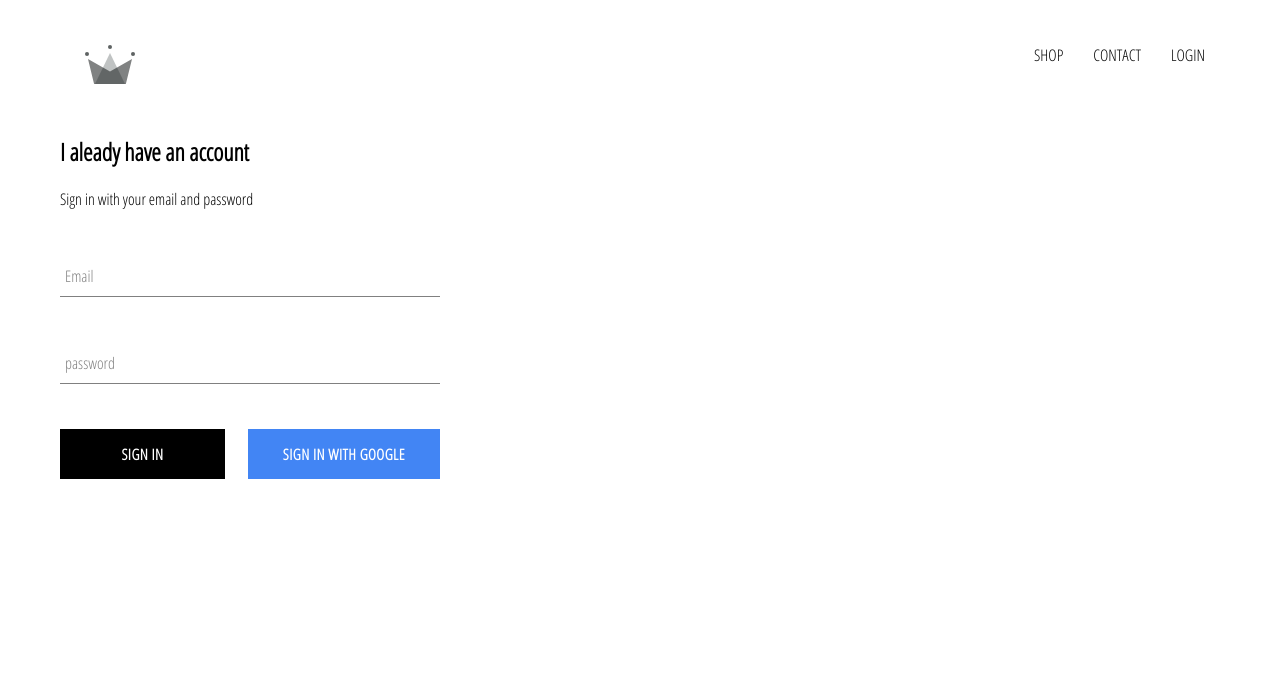
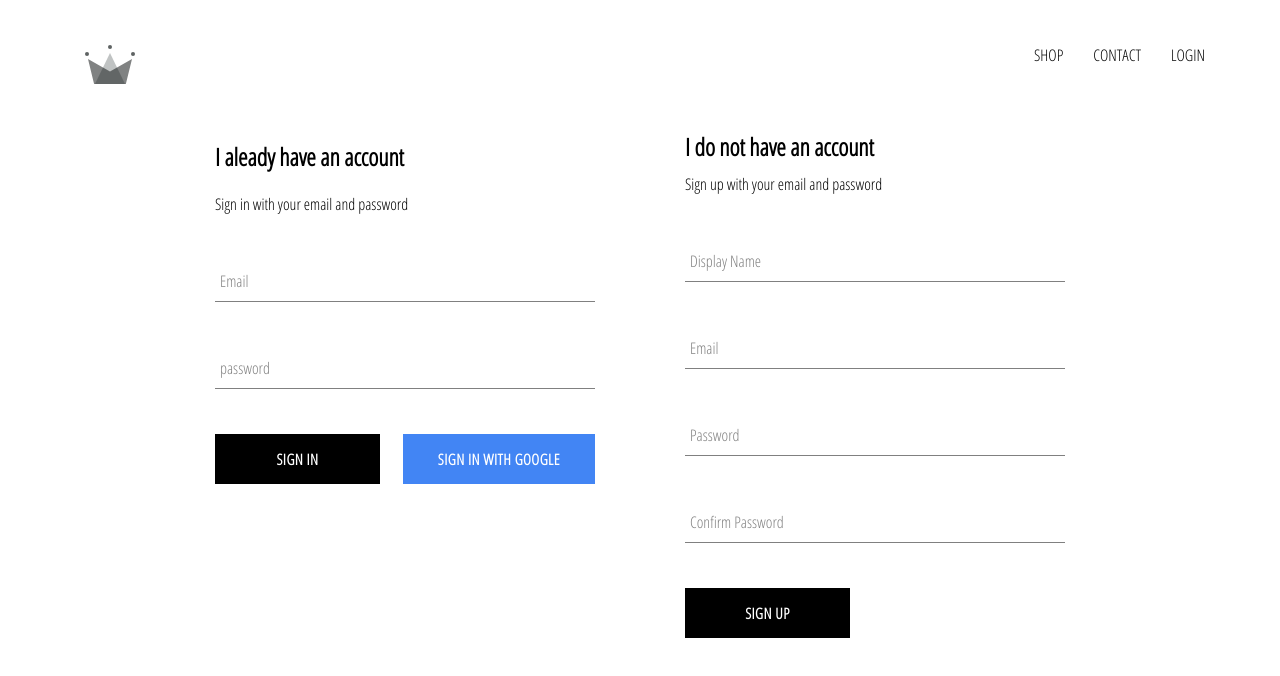
Before and after one commit to imrans110/react-ecommerce, a React (Create React App) app: page /auth in a window 1280 px wide. Shown: the top 676 px of the page. Built offline with nearby package versions, Linux system fonts and the light colour scheme; no server answers.

Commit message:
SignUp with email & password

```diff
--- a/public/index.html
+++ b/public/index.html
@@ -6,8 +6,8 @@
     <meta name="viewport" content="width=device-width, initial-scale=1" />
     <meta name="theme-color" content="#000000" />
     <meta
-      name="description"
-      content="Web site created using create-react-app"
+      name="Ecommerce App"
+      content="An ecommerce app created with react and firebase"
     />
     <link rel="apple-touch-icon" href="%PUBLIC_URL%/logo192.png" />
     <!--
@@ -29,7 +29,7 @@
       work correctly both with client-side routing and a non-root public URL.
       Learn how to configure a non-root public URL by running `npm run build`.
     -->
-    <title>React App</title>
+    <title>React E-Commerce</title>
   </head>
   <body>
     <noscript>You need to enable JavaScript to run this app.</noscript>
--- a/src/App.js
+++ b/src/App.js
@@ -6,7 +6,7 @@
 import ShopPage from "./pages/shop/shop.component";
 import Header from "./components/header/header.component";
 import AuthPage from "./pages/auth/auth.component";
-import { auth } from "./firebase/firebase.utils";
+import { auth, createUserProfileDocument } from "./firebase/firebase.utils";
 
 class App extends React.Component {
   constructor(props) {
@@ -19,9 +19,27 @@
   usubscribedFromAuth = null;
 
   componentDidMount() {
-    this.usubscribedFromAuth = auth.onAuthStateChanged((user) => {
-      this.setState({ currentUser: user });
-      console.log(user);
+    this.usubscribedFromAuth = auth.onAuthStateChanged(async (userAuth) => {
+      // this.setState({ currentUser: user });
+      if (userAuth) {
+        const userRef = await createUserProfileDocument(userAuth);
+
+        userRef.onSnapshot((snapShot) => {
+          this.setState(
+            {
+              currentUser: {
+                id: snapShot.id,
+                ...snapShot.data(),
+              },
+            },
+            () => {
+              console.log(this.state);
+            }
+          );
+        });
+      } else {
+        this.setState({ currentUser: userAuth });
+      }
     });
   }
 
--- /dev/null
+++ b/src/components/sign-up/sign-up.component.jsx
@@ -0,0 +1,101 @@
+import React from "react";
+
+import FormInput from "../form-input/form-input.component";
+import CustomButton from "../custom-button/custom-button.component";
+
+import { auth, createUserProfileDocument } from "../../firebase/firebase.utils";
+
+import "./sign-up.styles.scss";
+
+class SignUp extends React.Component {
+  constructor() {
+    super();
+
+    this.state = {
+      displayName: "",
+      email: "",
+      password: "",
+      confirmPassword: "",
+    };
+  }
+
+  handleSubmit = async (event) => {
+    event.preventDefault();
+    const { displayName, email, password, confirmPassword } = this.state;
+
+    if (password !== confirmPassword) {
+      alert("Passwords don't match");
+      return;
+    }
+
+    try {
+      const { user } = await auth.createUserWithEmailAndPassword(
+        email,
+        password
+      );
+      await createUserProfileDocument(user, { displayName });
+
+      this.setState({
+        displayName: "",
+        email: "",
+        password: "",
+        confirmPassword: "",
+      });
+    } catch (error) {
+      console.error(error);
+    }
+  };
+
+  handleChange = (event) => {
+    const { name, value } = event.target;
+    this.setState({ [name]: value });
+  };
+
+  render() {
+    const { displayName, email, password, confirmPassword } = this.state;
+
+    return (
+      <div className="sign-up">
+        <h2 className="title">I do not have an account</h2>
+        <span>Sign up with your email and password</span>
+        <form className="sign-up-form" onSubmit={this.handleSubmit}>
+          <FormInput
+            type="text"
+            name="displayName"
+            value={displayName}
+            onChange={this.handleChange}
+            label="Display Name"
+            required
+          />
+          <FormInput
+            type="email"
+            name="email"
+            value={email}
+            onChange={this.handleChange}
+            label="Email"
+            required
+          />
+          <FormInput
+            type="password"
+            name="password"
+            value={password}
+            onChange={this.handleChange}
+            label="Password"
+            required
+          />
+          <FormInput
+            type="password"
+            name="confirmPassword"
+            value={confirmPassword}
+            onChange={this.handleChange}
+            label="Confirm Password"
+            required
+          />
+          <CustomButton type="submit">SIGN UP</CustomButton>
+        </form>
+      </div>
+    );
+  }
+}
+
+export default SignUp;
--- /dev/null
+++ b/src/components/sign-up/sign-up.styles.scss
@@ -0,0 +1,9 @@
+.sign-up {
+  display: flex;
+  flex-direction: column;
+  width: 380px;
+
+  .title {
+    margin: 10px 0;
+  }
+}
--- a/src/firebase/firebase.utils.js
+++ b/src/firebase/firebase.utils.js
@@ -13,6 +13,32 @@
   measurementId: "G-DGKLK79P7L",
 };
 
+export const createUserProfileDocument = async (userAuth, additionalData) => {
+  if (!userAuth) return;
+
+  const userRef = firestore.doc(`/users/${userAuth.uid}`);
+
+  const snapShot = await userRef.get();
+
+  if (!snapShot.exists) {
+    const { displayName, email } = userAuth;
+    const createdAt = new Date();
+
+    try {
+      await userRef.set({
+        displayName,
+        email,
+        createdAt,
+        ...additionalData,
+      });
+    } catch (error) {
+      console.log("Error creating user ", error.message);
+    }
+  }
+
+  return userRef;
+};
+
 firebase.initializeApp(config);
 
 export const auth = firebase.auth();
--- a/src/pages/auth/auth.component.jsx
+++ b/src/pages/auth/auth.component.jsx
@@ -2,10 +2,12 @@
 
 import "./auth.styles.scss";
 import SignIn from "../../components/sign-in/sign-in.component";
+import SignUp from "../../components/sign-up/sign-up.component";
 
 const AuthPage = () => (
   <div className="sign-in-and-sign-up">
     <SignIn />
+    <SignUp />
   </div>
 );
 
--- a/src/pages/auth/auth.styles.scss
+++ b/src/pages/auth/auth.styles.scss
@@ -0,0 +1,6 @@
+.sign-in-and-sign-up {
+  width: 850px;
+  display: flex;
+  justify-content: space-between;
+  margin: 30px auto;
+}
```
